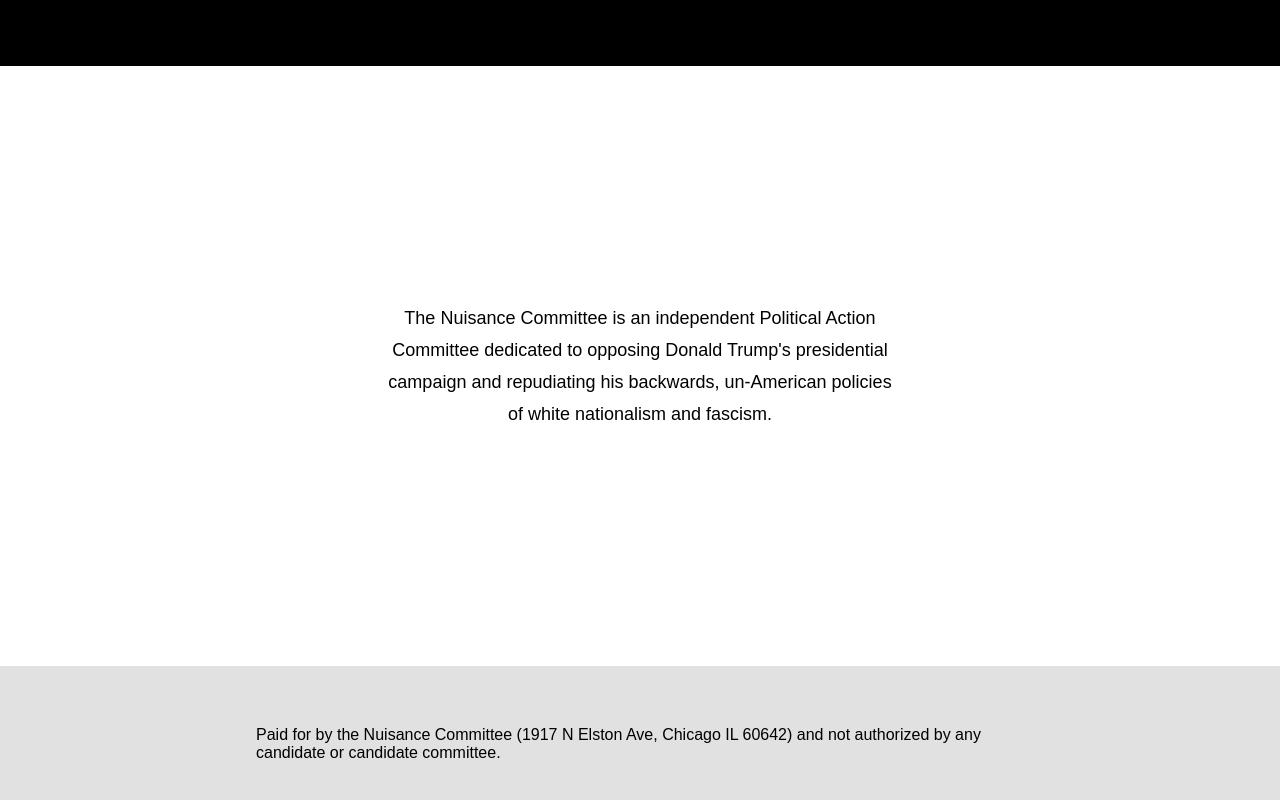
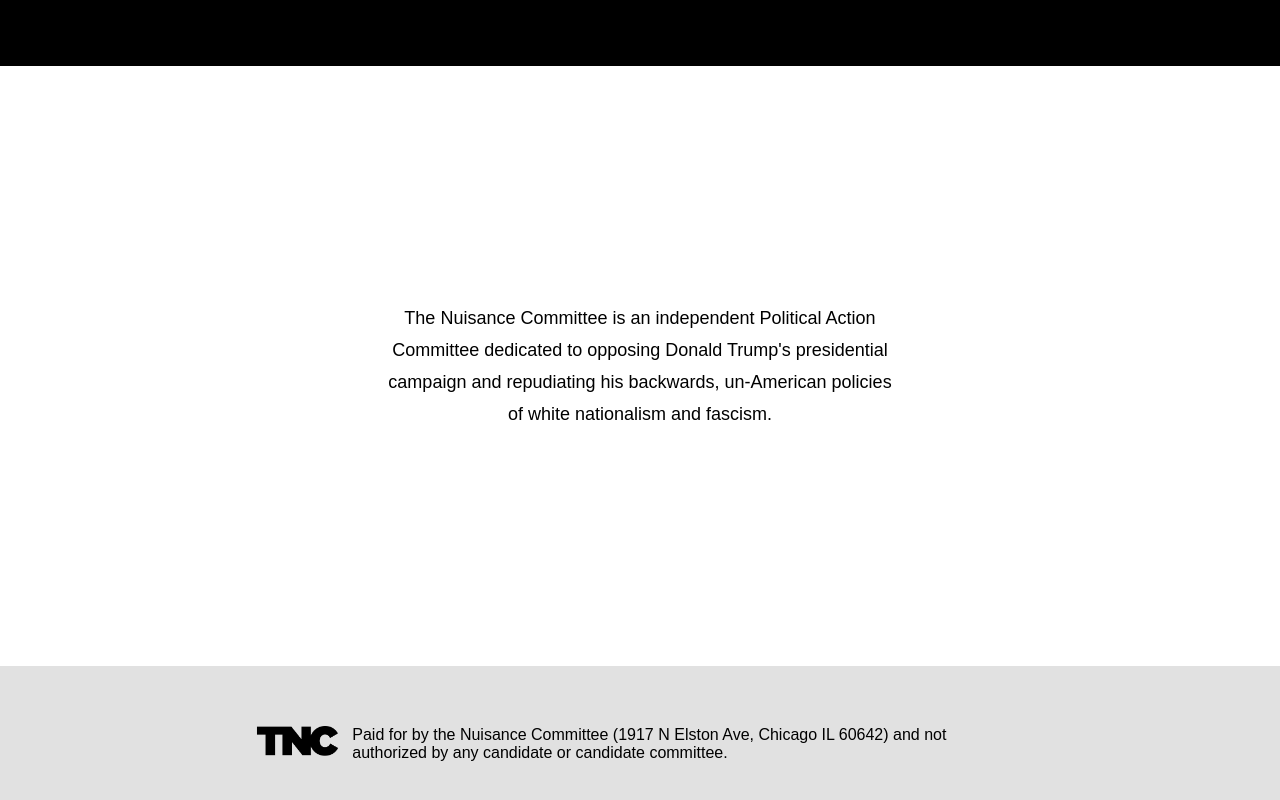
Before and after one commit to the-nuisance-committee/the-nuisance-committee, a plain HTML site: page index.html in a window 1280 px wide. Shown: the part 534-1334 px from the top of the page. Drawn offline with Linux system fonts and the light colour scheme; a web font is replaced by a local one.

Commit message:
Add The Nuisance Committee logo

```diff
--- a/css/snowflakes.css
+++ b/css/snowflakes.css
@@ -6,3 +6,8 @@
   color: white;
   text-align: left;
 }
+
+#logo {
+  float: left;
+  margin-right: 10px;
+}
--- a/index.html
+++ b/index.html
@@ -25,6 +25,7 @@
     </section>
     <footer>
       <div class="text-wrapper">
+        <img id="logo" src="images/NuisanceCommitteeLogo2.png" height="30px">
         Paid for by the Nuisance Committee (1917 N Elston Ave, Chicago IL 60642) and not authorized by any candidate or candidate committee.
       </div>
     </footer>
```
Also changed, not shown: images/NuisanceCommitteeLogo2.png (added).
